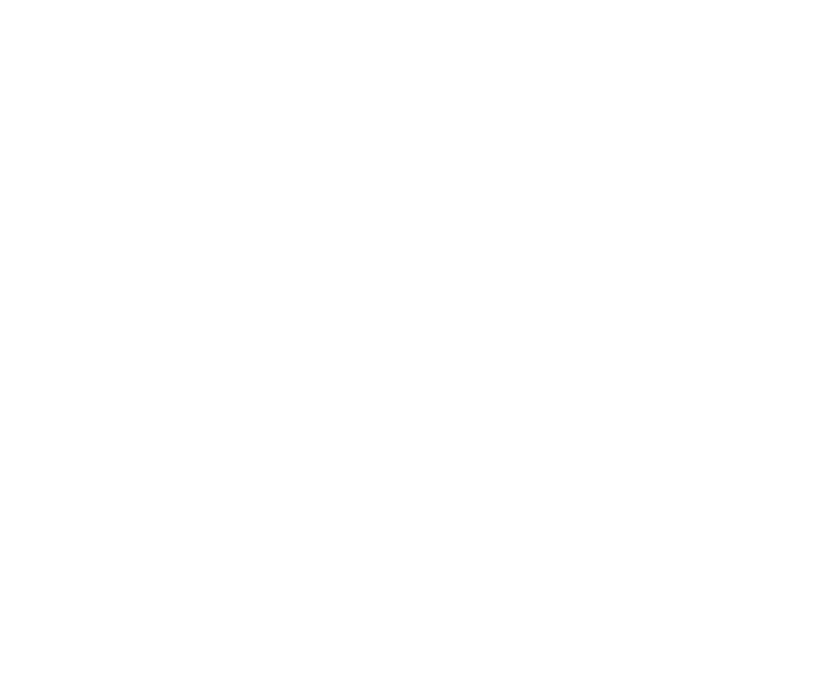
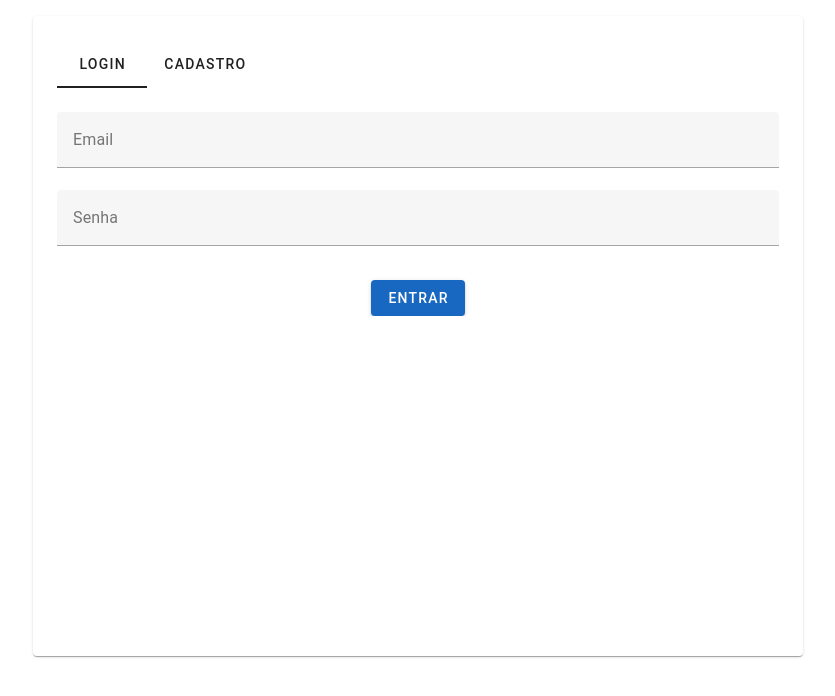
Before and after one commit to edmarques11/app_house_frontend, a Nuxt app: page /auth in a window 1280 px wide. Before the commit this address had no page. Shown: the top 696 px of the page, without its empty margins (222-1057 px from the left). Built offline with nearby package versions, Linux system fonts and the light colour scheme.

Commit message:
feat: create screen login

```diff
--- a/app.vue
+++ b/app.vue
@@ -1,3 +1,5 @@
 <template>
-  <NuxtPage />
+  <NuxtLayout>
+    <NuxtPage />
+  </NuxtLayout>
 </template>
--- /dev/null
+++ b/components/auth/Login.vue
@@ -0,0 +1,35 @@
+<script setup lang="ts">
+import { ref } from "vue";
+
+const loginData = ref({
+  email: "",
+  password: "",
+});
+
+const doLogin = (): void => {
+  console.log(loginData.value);
+};
+</script>
+
+<template>
+  <v-container class="pa-0">
+    <v-col class="pa-0">
+      <v-text-field
+        v-model="loginData.email"
+        name="email"
+        type="email"
+        label="Email"
+      />
+      <v-text-field
+        v-model="loginData.password"
+        name="password"
+        type="password"
+        label="Senha"
+      />
+
+      <v-row no-gutters justify="center" class="mt-3">
+        <v-btn color="primary" @click="doLogin">Entrar</v-btn>
+      </v-row>
+    </v-col>
+  </v-container>
+</template>
--- a/layouts/default.vue
+++ b/layouts/default.vue
@@ -1,8 +1,14 @@
 <template>
   <v-app>
     <v-main>
-      <v-app-bar :elevation="2">App bar aqui</v-app-bar>
+      <v-app-bar class="appbar-default-layout" :elevation="2">App bar dessa bagaça</v-app-bar>
       <slot />
     </v-main>
   </v-app>
 </template>
+
+<style>
+.appbar-default-layout {
+  background-color: red !important;
+}
+</style>
--- /dev/null
+++ b/pages/auth/index.vue
@@ -0,0 +1,36 @@
+<script setup lang="ts">
+definePageMeta({
+  layout: "empty-layout",
+});
+
+import { ref } from "vue";
+
+const tab = ref(0);
+</script>
+
+<template>
+  <v-container>
+    <v-row justify="center">
+      <v-col cols="8">
+        <v-card height="80dvh" class="pa-6">
+          <v-tabs v-model="tab">
+            <v-tab :value="0"> Login </v-tab>
+            <v-tab :value="1"> Cadastro </v-tab>
+          </v-tabs>
+
+          <v-card-text class="pa-0 mt-6">
+            <v-window v-model="tab">
+              <v-window-item :value="0">
+                <AuthLogin />
+              </v-window-item>
+
+              <v-window-item :value="1">
+                <h1>cadastro</h1>
+              </v-window-item>
+            </v-window>
+          </v-card-text>
+        </v-card>
+      </v-col>
+    </v-row>
+  </v-container>
+</template>
```
Also changed, not shown: layouts/empty-layout.vue (renamed from layouts/emptyLayout.vue).
